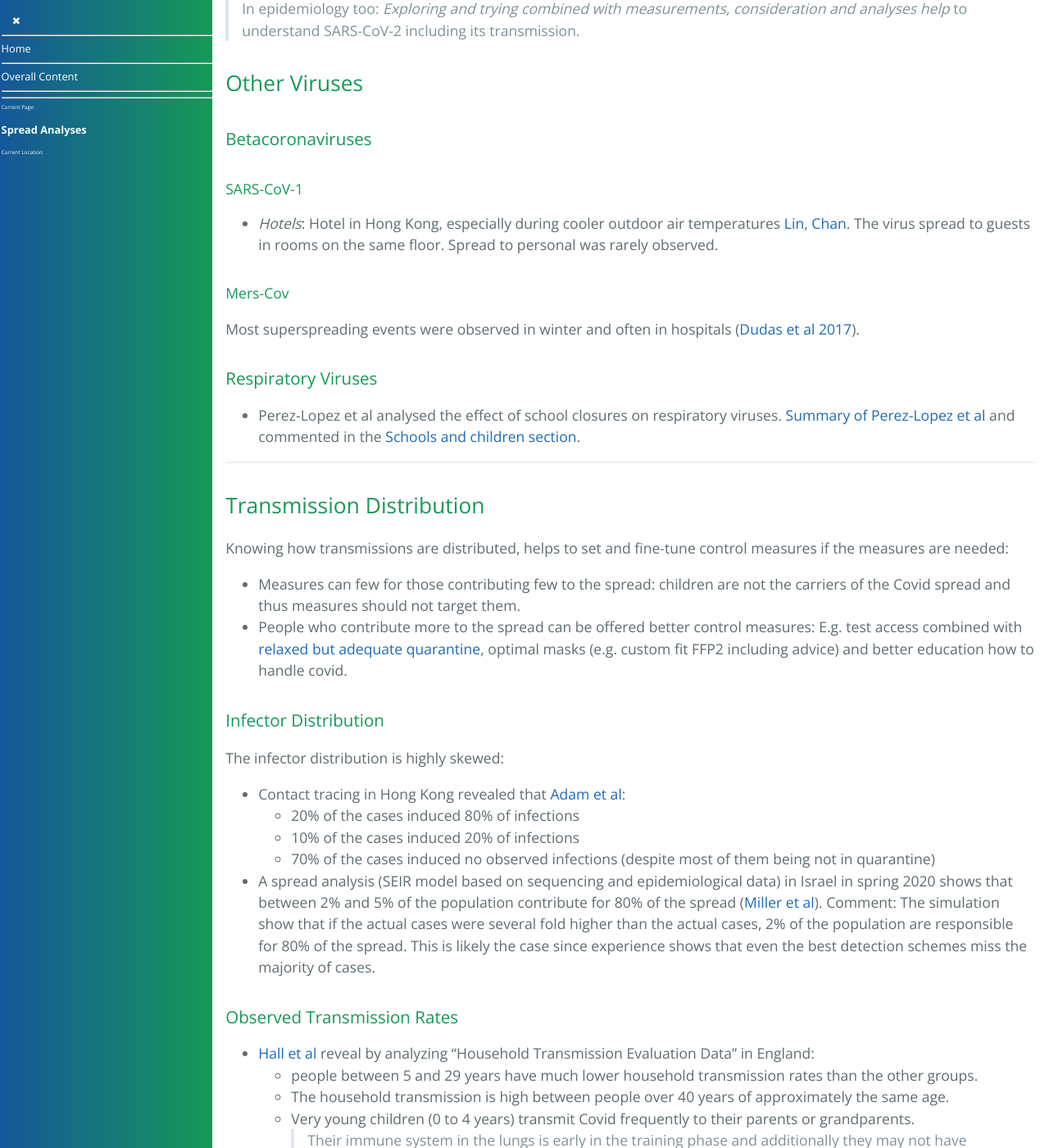
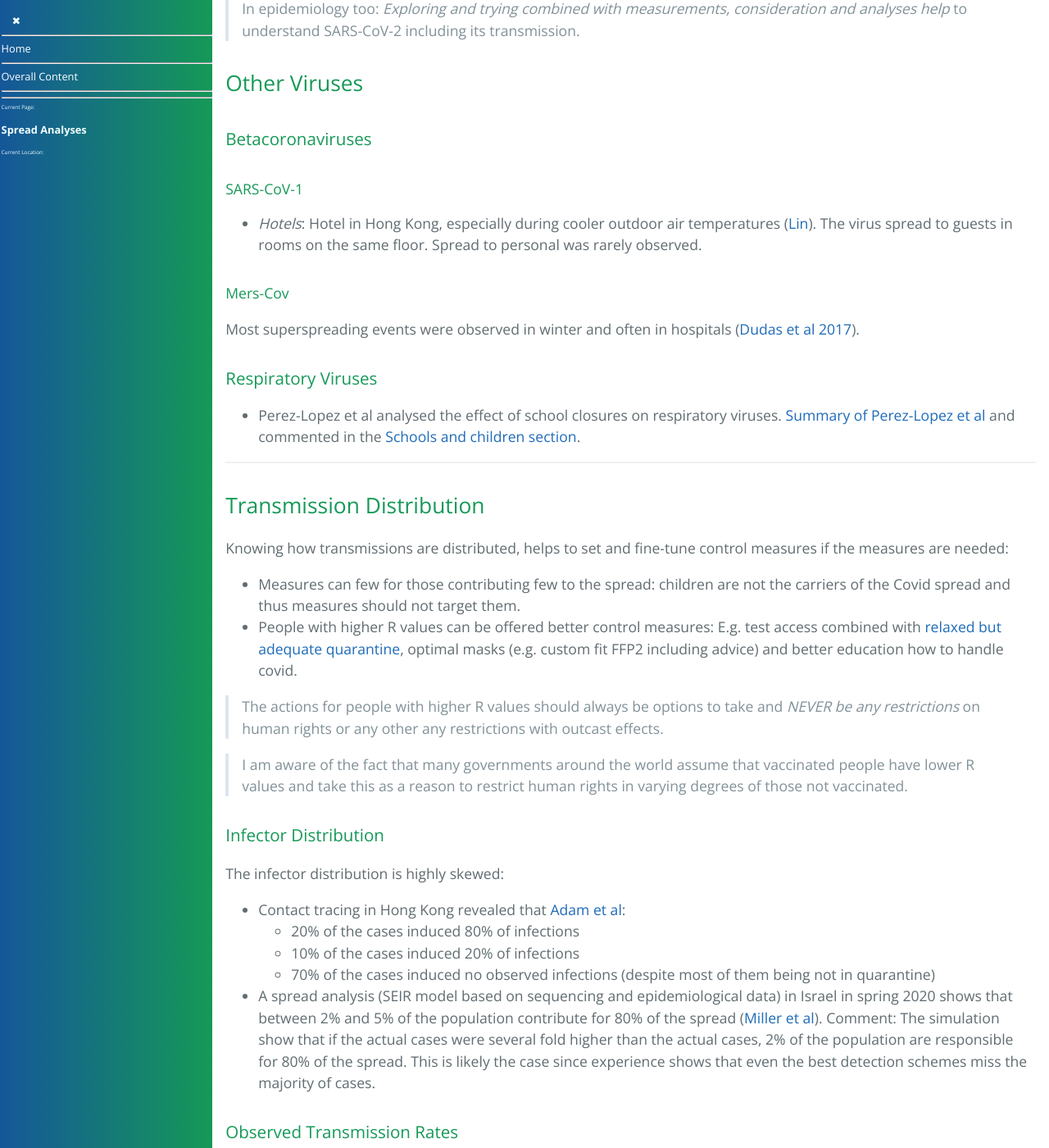
Before and after one commit to forestgrape/coronavirus, a Jekyll site: the page built from 5_epidemiological/spread_analyses.md, in a window 1280 px wide and 1400 px high, scrolled down 18884 px. Shown: the whole window at 82% size. Built offline with Jekyll 4.4.1, drawn with Linux system fonts in a browser that asks for light colours; our own code applies the rules of GitHub Pages for plain Markdown files.

Commit message:
added comment that human right of those with higher r values should not be restricted

```diff
--- a/5_epidemiological/spread_analyses.md
+++ b/5_epidemiological/spread_analyses.md
@@ -512,7 +512,7 @@ Large scale sporting events provided likely ground for ultra-spreading events. T
 ## Other Viruses
 ### Betacoronaviruses
 #### SARS-CoV-1
-* _Hotels_: Hotel in Hong Kong, especially during cooler outdoor air temperatures [Lin](#lin), [Chan](#chan). The virus spread to guests in rooms on the same floor. Spread to personal was rarely observed.
+* _Hotels_: Hotel in Hong Kong, especially during cooler outdoor air temperatures ([Lin](#lin)). The virus spread to guests in rooms on the same floor. Spread to personal was rarely observed.
 
 #### Mers-Cov
 Most superspreading events were observed in winter and often in hospitals ([Dudas et al 2017](../2_biological/hosts_of_nidovirales.md#summary-dudas-2017)).
@@ -530,7 +530,12 @@ Most superspreading events were observed in winter and often in hospitals ([Duda
 ## Transmission Distribution
 Knowing how transmissions are distributed, helps to set and fine-tune control measures if the measures are  needed:
 * Measures can few for those contributing few to the spread: children are not the carriers of the Covid spread and thus measures should not target them.
-* People who contribute more to the spread can be offered better control measures: E.g. test access combined with [relaxed but adequate quarantine](../7_social/controlling.md#covid-19-cases-and-quarantine), optimal masks (e.g. custom fit FFP2 including advice) and better education how to handle covid.
+* People with higher R values can be offered better control measures: E.g. test access combined with [relaxed but adequate quarantine](../7_social/controlling.md#covid-19-cases-and-quarantine), optimal masks (e.g. custom fit FFP2 including advice) and better education how to handle covid.
+
+> The actions for people with higher R values should always be options to take and *NEVER be any restrictions* on human rights or any other any restrictions with outcast effects.
+
+> I am aware of the fact that many governments around the world assume that vaccinated people have lower R values and take this as a reason to restrict human rights in varying degrees of those not vaccinated.
+
 
 ### Infector Distribution
 The infector distribution is highly skewed:
```
